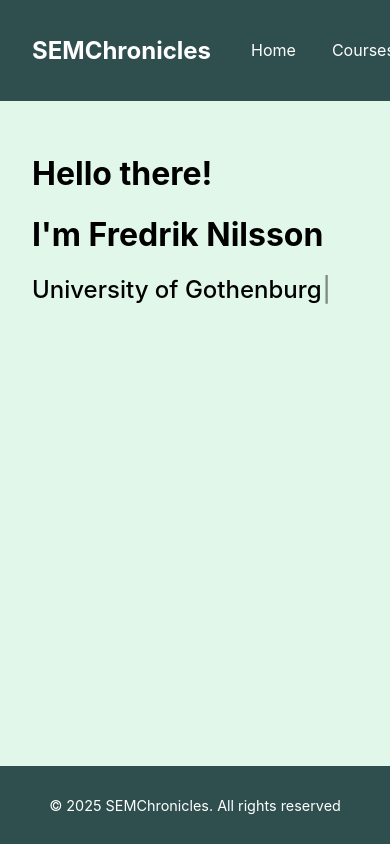
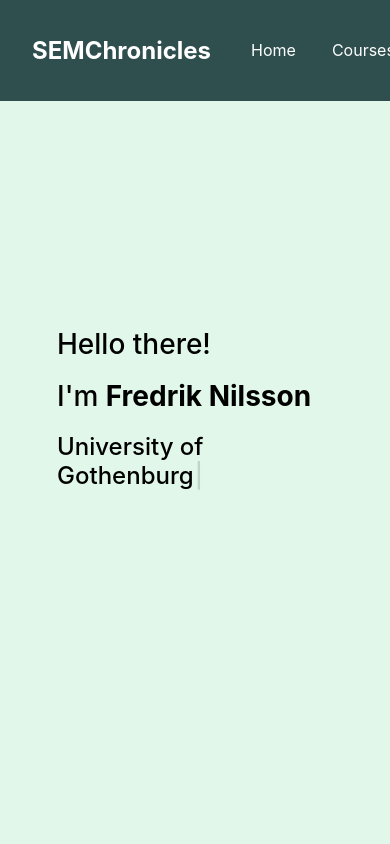
Before and after one commit to Fnilsson95/SEMChronicles, a React (Create React App) app: page / in a window 390 px wide. Shown: the top 844 px of the page. Built offline with nearby package versions, Linux system fonts and the light colour scheme.

Commit message:
Adjust text-layout to be centered

```diff
--- a/src/App.css
+++ b/src/App.css
@@ -24,16 +24,3 @@
   grid-template-columns: repeat(auto-fill, minmax(250px, 1fr));
   gap: 1.5rem;
 }
-
-/* Introduction Loader */
-.loader {
-  height: 100vh;
-  display: flex;
-  justify-content: center;
-  align-items: center;
-}
-
-.TypeEffect {
-  font-weight: 500;
-  font-size: 24px;
-}
--- a/src/components/IntroductionPage.jsx
+++ b/src/components/IntroductionPage.jsx
@@ -2,6 +2,7 @@ import React from "react";
 /* React wrapper for typewrite-style text animation */
 /* Provides an animated typing functionality */
 import Typewriter from "typewriter-effect";
+import "../styles/IntroductionPage.css";
 
 const Typer = () => {
   return (
--- a/src/pages/Home.jsx
+++ b/src/pages/Home.jsx
@@ -1,4 +1,5 @@
 import Typer from "../components/IntroductionPage";
+import "../styles/HomePage.css";
 
 export default function Home() {
   return (
--- /dev/null
+++ b/src/styles/HomePage.css
@@ -0,0 +1,32 @@
+.HomePage {
+  display: flex;
+  justify-content: center;
+  align-items: center;
+  text-align: center;
+  min-height: 100vh;
+  flex-direction: column;
+  padding: 40px;
+}
+
+@media (max-width: 900px) {
+  .HomePage {
+    display: block;
+    text-align: center;
+    margin-top: 150px;
+    padding: 25px;
+  }
+  .HomeText {
+    text-align: left;
+    display: inline-block;
+  }
+}
+
+@media (max-width: 500px) {
+  .HomePage {
+    min-height: 70vh;
+  }
+  .HomeText h1 {
+    font-weight: 500;
+    font-size: 28px;
+  }
+}
--- /dev/null
+++ b/src/styles/IntroductionPage.css
@@ -0,0 +1,13 @@
+/* Introduction Loader */
+.loader {
+  height: 100vh;
+  display: flex;
+  justify-content: center;
+  align-items: center;
+  background-color: #e0f7e9;
+}
+
+.TypeEffect {
+  font-weight: 500;
+  font-size: 24px;
+}
```
